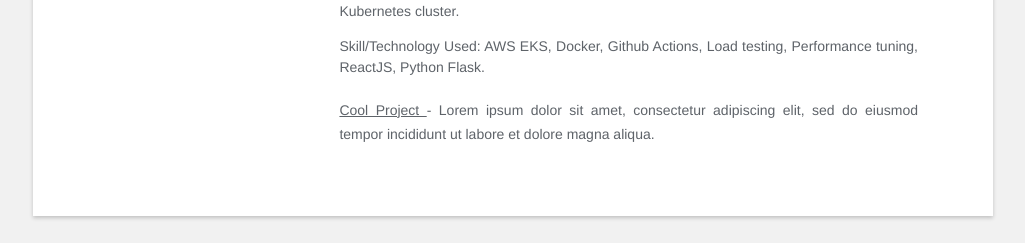
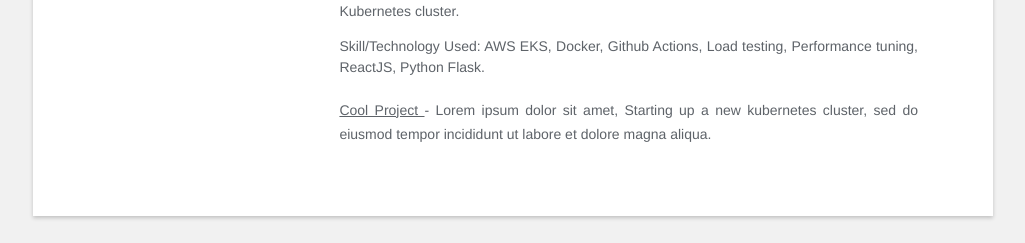
Before and after one commit to gabphens1021/kehindeakinsade.github.io, a Jekyll site: the page built from index.html, in a window 1280 px wide. Shown: the part 991-1234 px from the top of the page, without its empty margins (127-1152 px from the left). Built offline with Jekyll 4.4.1, drawn with Linux system fonts in a browser that asks for light colours.

```diff
--- a/_data/data.yml
+++ b/_data/data.yml
@@ -77,5 +77,5 @@ projects:
   - title: Cool Project
     link: #
     details: |
-      Lorem ipsum dolor sit amet, consectetur adipiscing elit, sed do eiusmod
+      Lorem ipsum dolor sit amet, Starting up a new kubernetes cluster, sed do eiusmod
       tempor incididunt ut labore et dolore magna aliqua.
```
